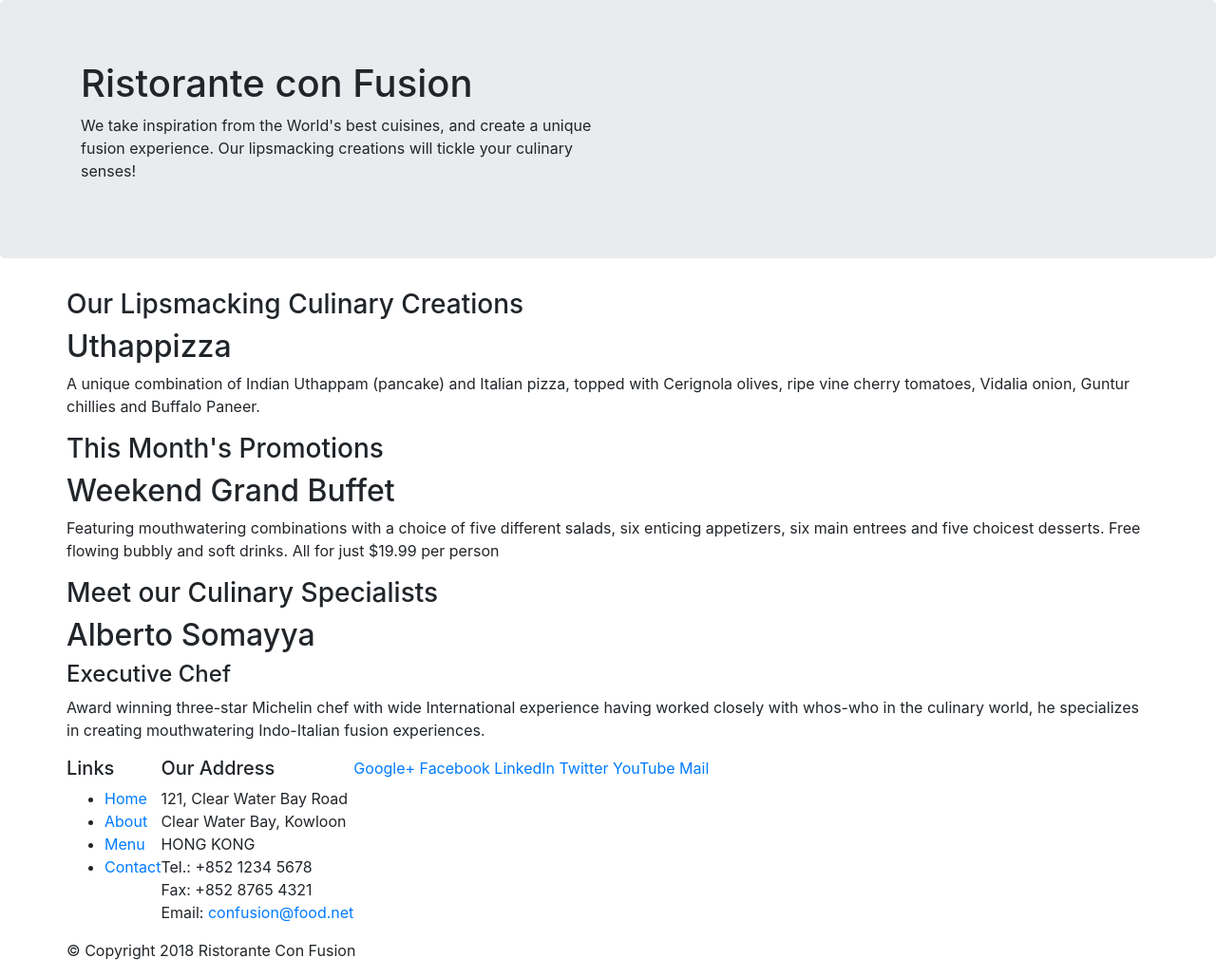
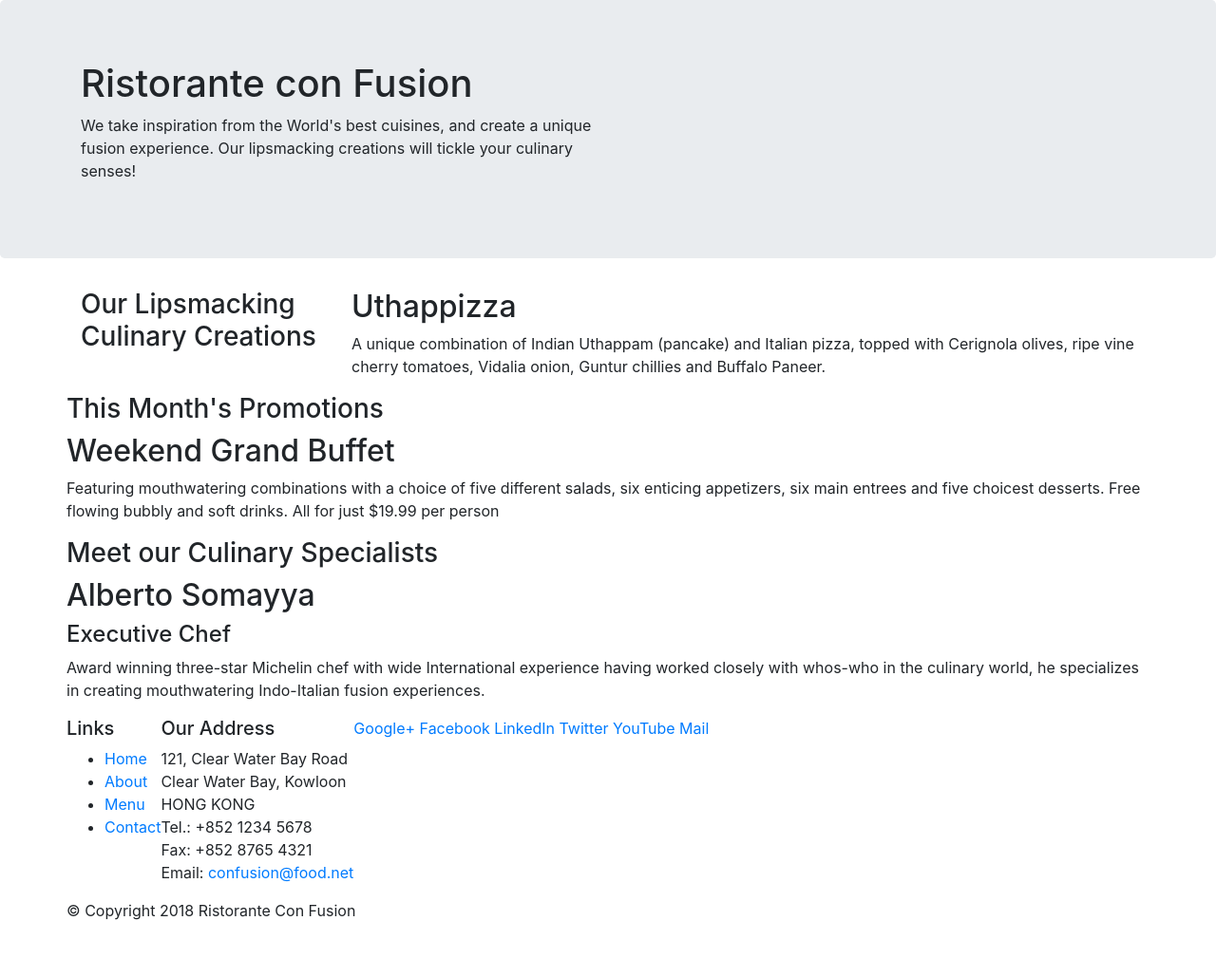
Before and after one commit to YoussefKafa/confusion, a website: page index.html in a window 1280 px wide. Shown: the whole page at 95% size. After the commit the page ends 987 px from the top, so only its background shows below. Drawn offline with nearby package versions, Linux system fonts and the light colour scheme.

Commit message:
styling the first div with bootstrap rows and cols

```diff
--- a/index.html
+++ b/index.html
@@ -29,10 +29,10 @@
 
     <div class="container">
         <div class="row">
-            <div>
+            <div class="col-12 col-sm-4 col-md-3">
                 <h3>Our Lipsmacking Culinary Creations</h3>
             </div>
-            <div>
+            <div class="col col-sm col-md">
                 <h2>Uthappizza</h2>
                 <p>A unique combination of Indian Uthappam (pancake) and Italian pizza, topped with Cerignola olives, ripe vine cherry tomatoes, Vidalia onion, Guntur chillies and Buffalo Paneer.</p>
             </div>
```
